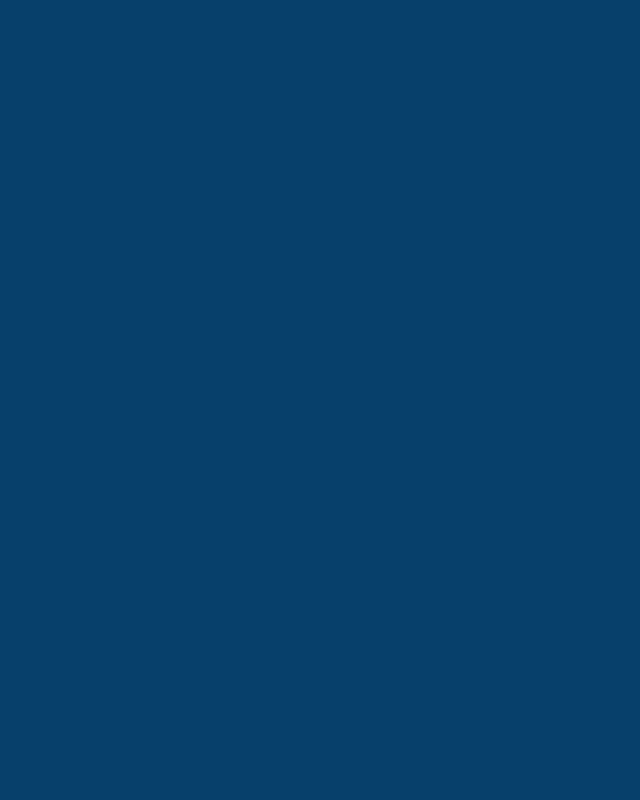
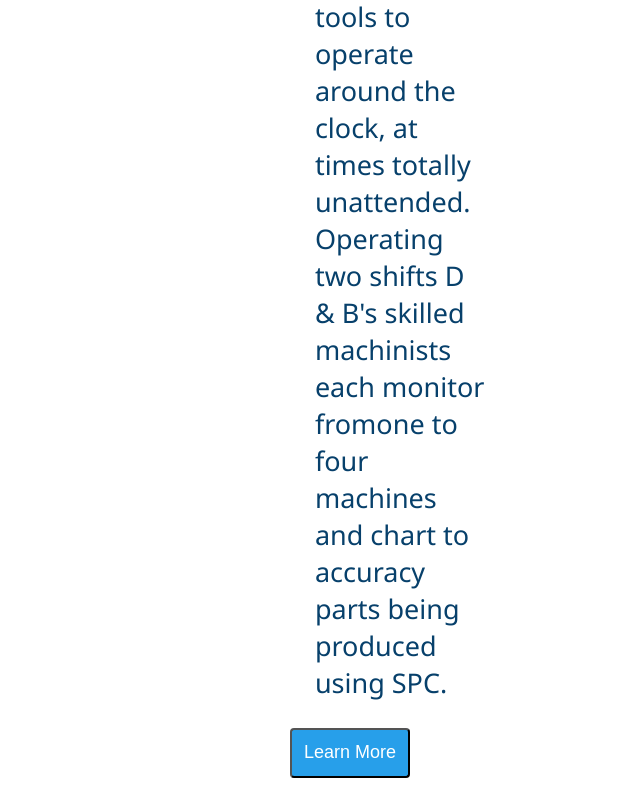
Before and after one commit to irendon1993/dandbwebsite, a React (Create React App) app: page / in a window 1280 px wide. Shown: the part 2513-3313 px from the top of the page, without its empty margins (640-1280 px from the left). Before the commit the page ends 1127 px from the top, so only its background shows below. Built offline with nearby package versions, Linux system fonts and the light colour scheme.

Commit message:
Added features section and lights out article

```diff
--- a/src/Pages/Home.js
+++ b/src/Pages/Home.js
@@ -1,5 +1,8 @@
 import React from 'react'
 import Hero from '../Images/ImageHalter.jpg'
+import LightsOut from '../Images/ImageLightsOut.jpg'
+
+
 import { Link } from 'react-router-dom'
 
 
@@ -15,7 +18,24 @@
         </section>
         <section className="features">
             <div className="lightsOut">
+                <img src={LightsOut} />
+                <div className="lightsText">
+                    <h3>Lights Out Manufacturing</h3>
+                <p>Precision matching of components from many materials, typically stainless steel, carbon steel,
+                    aluminum alloys, plastics and other non-ferrous materials.
+                </p>
 
+                <p>
+                    D & B Machine uses automated parts loaders, automatic tool changers and computer controls
+                    that allow machine tools to operate around the clock, at times totally unattended. Operating two
+                    shifts D & B's skilled machinists each monitor fromone to four machines and chart to accuracy parts
+                    being produced using SPC.
+                </p>
+                <button><span>Learn More</span></button>
+                </div>
+            </div>
+            <div className="kanban">
+                <img ></img>
             </div>
         </section>
         </div>
--- a/src/Styles/home.scss
+++ b/src/Styles/home.scss
@@ -22,5 +22,66 @@
             color: white;
             margin: 0;
         }
+        .features {
+            display: flex;
+            flex-direction: column;
+            justify-content: center;
+            align-items: center;
+        }
+
+
+    }
+    .lightsOut {
+        display: flex;
+        // flex-direction: row;
+        justify-content: center;
+        align-items: center;
+        // width: 75%;
+        margin-left: 200px;
+        margin-right: 200px;
+        padding-top: 60px;
+
+
+        img {
+            width: 700px;
+        }
+
+        .lightsText {
+            display: flex;
+            flex-direction: column;
+            justify-content: center;
+            align-items: center;
+
+            h3 {
+                display: flex;
+                justify-content: center;
+                font-size: 36px;
+                color: #07406B;
+            }
+
+            p {
+                padding-left: 100px;
+                font-size: 27px;
+                color: #07406B;
+            }
+
+            button {
+                display: flex;
+                height: 50px;
+                width: 120px;
+                border-radius: 4px;
+                background-color: #279FEA;
+                justify-content: center;
+                align-items: center;
+
+            }
+
+            span {
+                display: flex;
+
+                color: white;
+                font-size: 18px;
+            }
+        }
     }
 }
```
Also changed, not shown: 1 other file (tests, documents, lock files or other folders).
